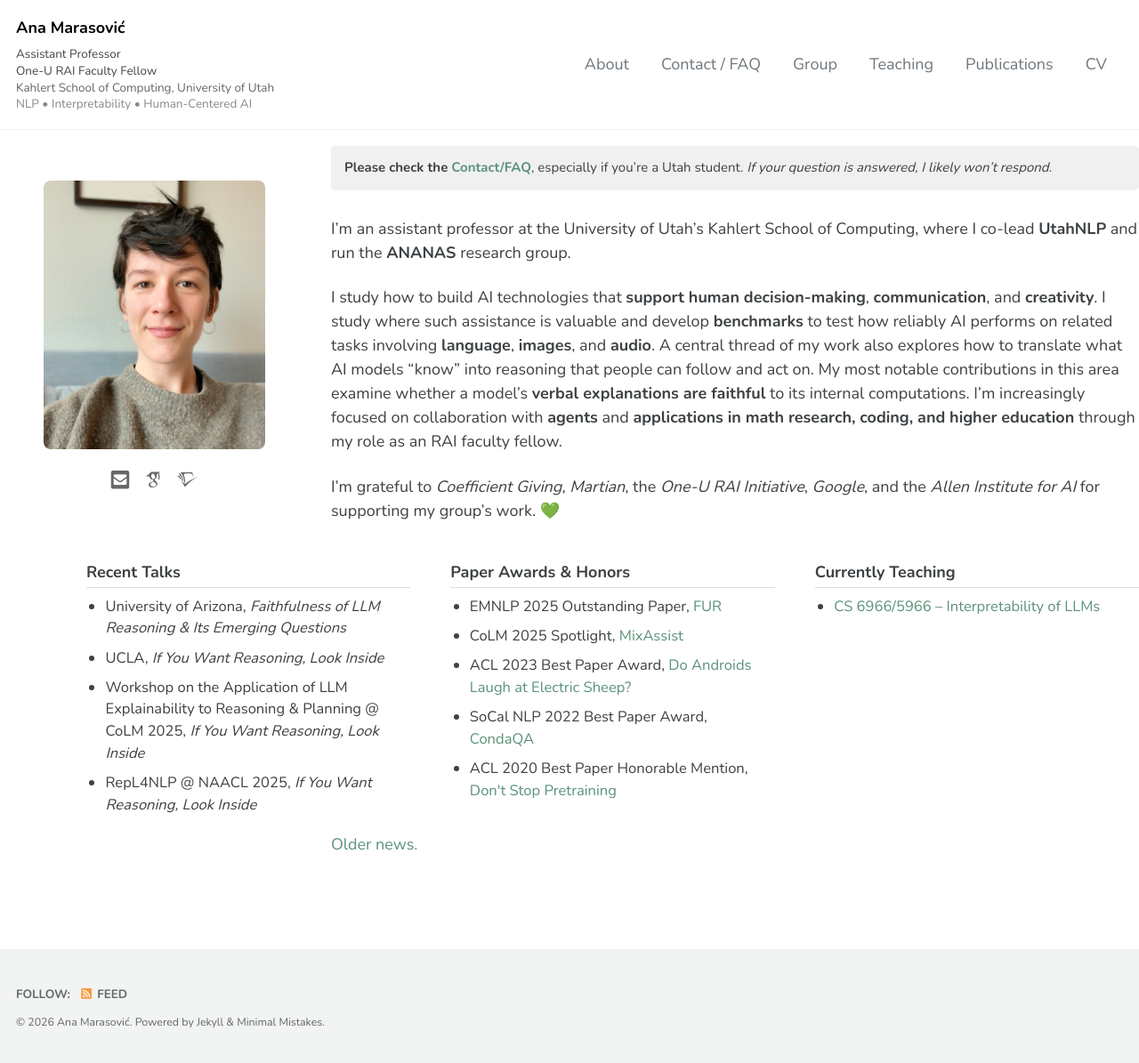
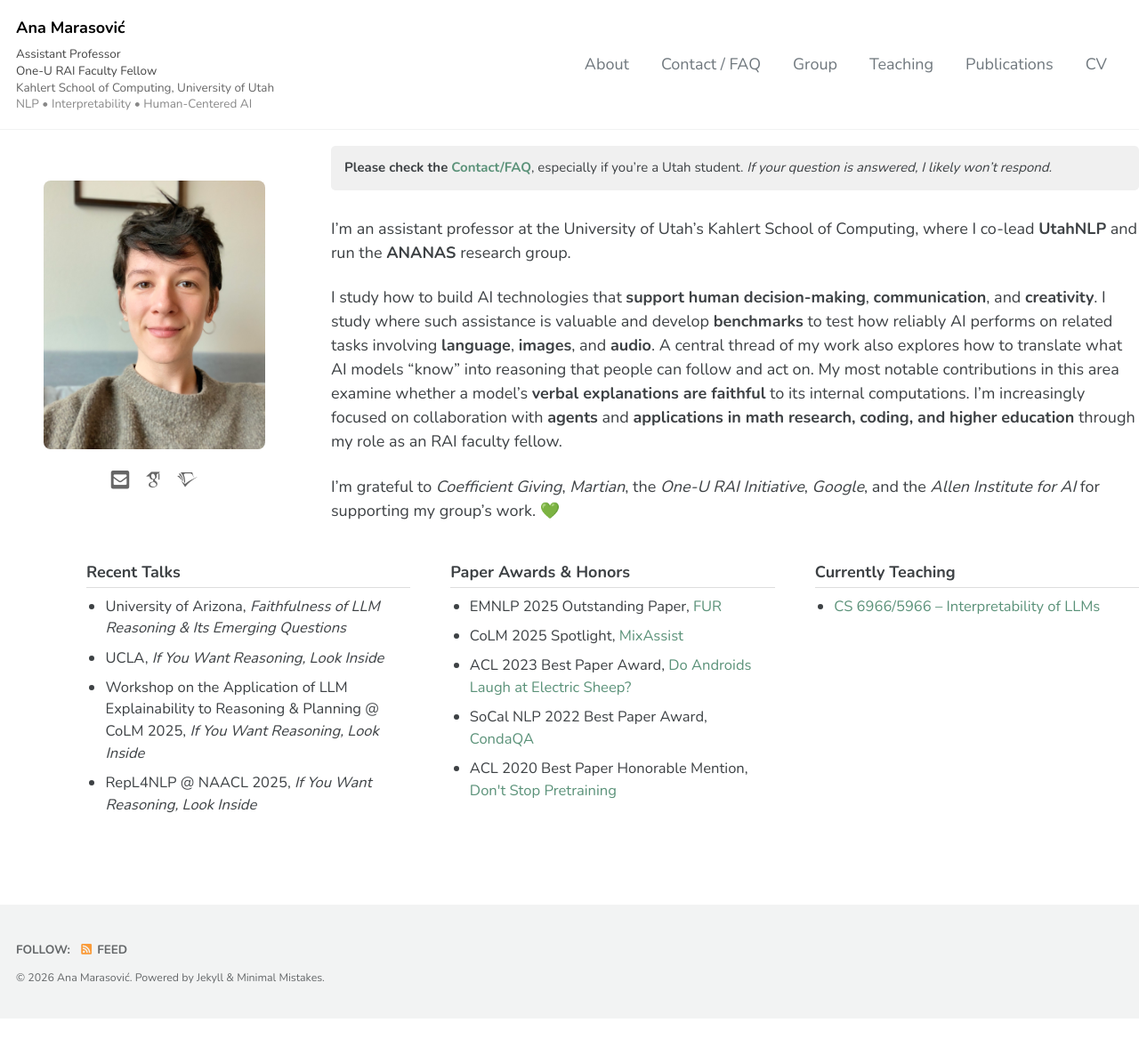
Before and after one commit to amarasovic/amarasovic.github.io, a Jekyll site: the page built from index.md, in a window 1280 px wide. Shown: the whole page at 89% size. Built offline with Jekyll 4.4.1, drawn with Linux system fonts in a browser that asks for light colours; cached includes are drawn as plain includes; some web fonts are replaced; a script that is not in the unit is left out; after the commit the page ends 1145 px from its top, so only the background shows below that.

Commit message:
Remove Older News link from main page
Co-Authored-By: Claude Sonnet 4.6 <noreply@anthropic.com>

```diff
--- a/index.md
+++ b/index.md
@@ -75,5 +75,3 @@ I'm grateful to *Coefficient Giving*, *Martian*, the *One-U RAI Initiative*, *Go
   </div>
 
 </div>
-
-[Older news.](old_news.md)
```
